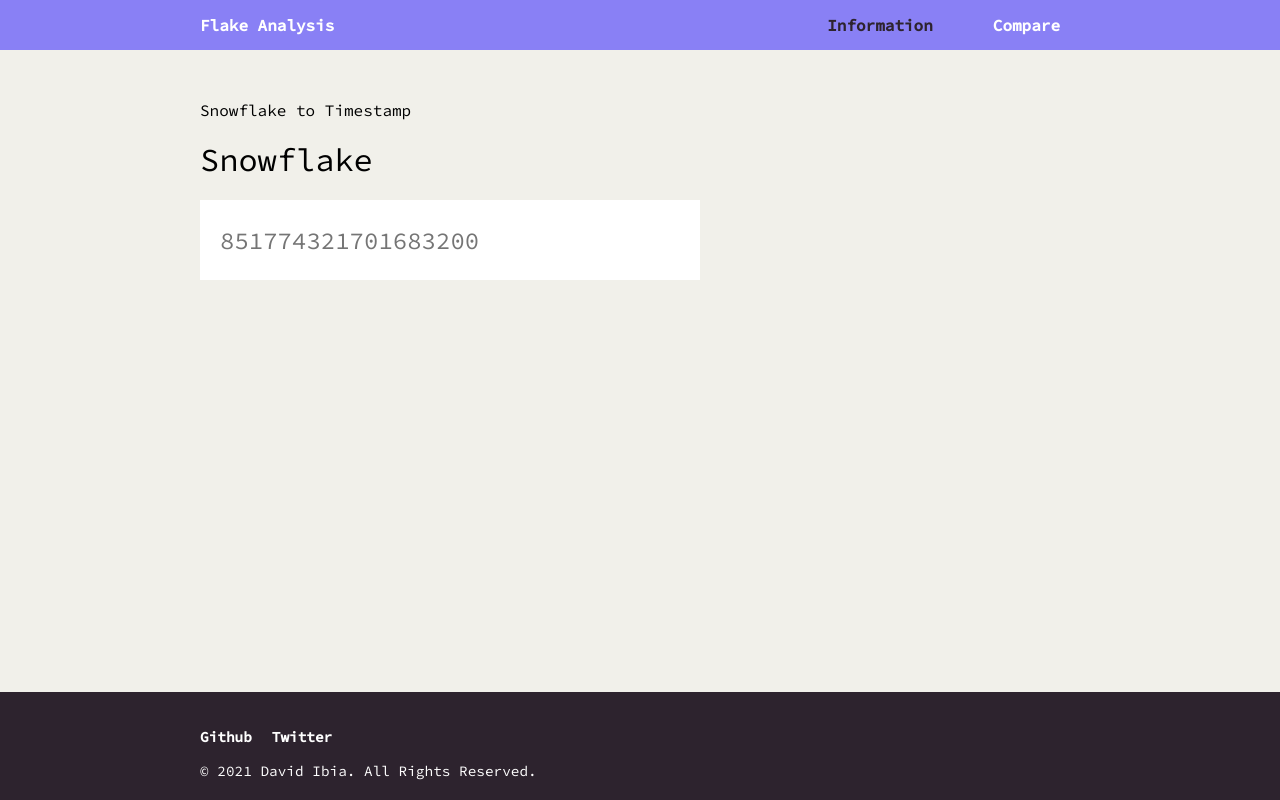
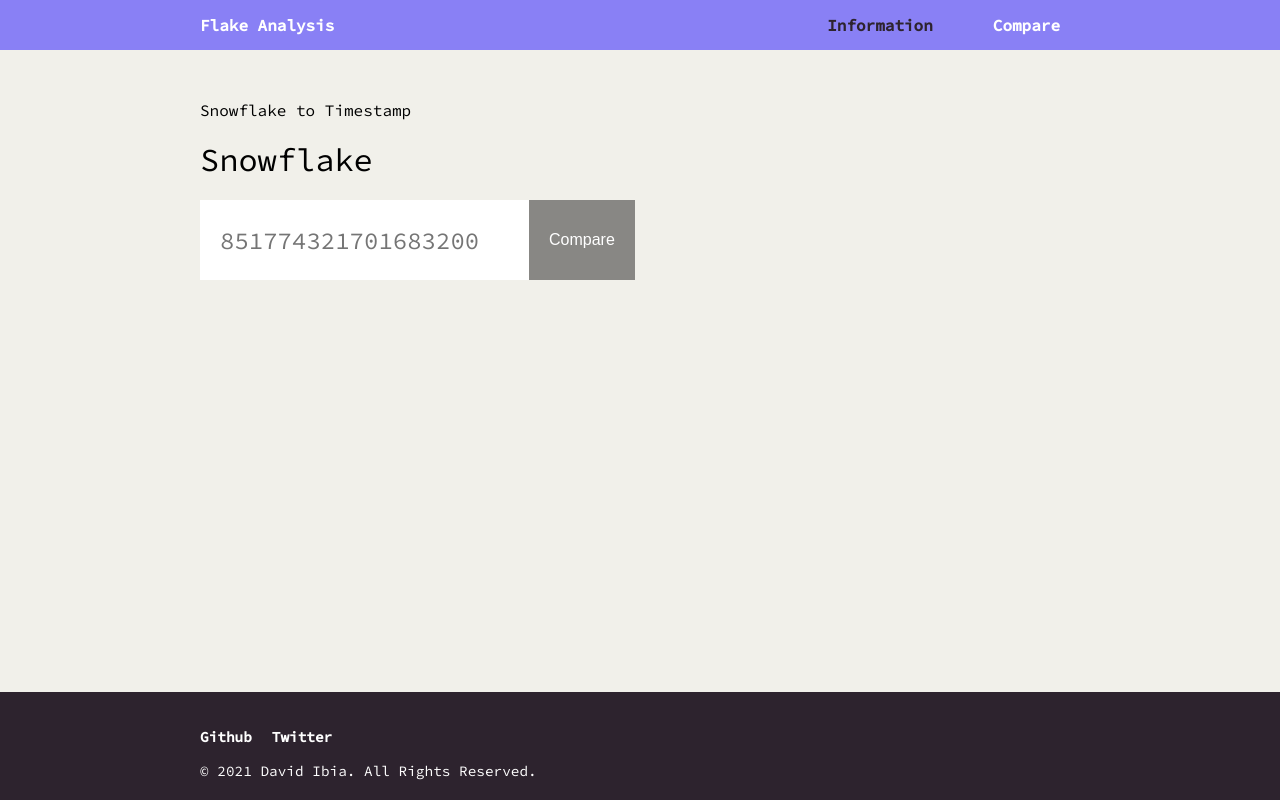
Before and after one commit to boxpositron/flake-analysis, a Vue app: page /#/info in a window 1280 px wide. Built offline with nearby package versions, Linux system fonts and the light colour scheme.

Commit message:
feat: added action button

```diff
--- a/src/components/elements/InputGroup.vue
+++ b/src/components/elements/InputGroup.vue
@@ -1,4 +1,5 @@
 <template>
+  <div class="input-container">
     <div :class="inputClass">
       <label>
         <slot></slot>
@@ -14,6 +15,17 @@
         {{ feedback }}
       </span>
     </div>
+    <div class="actions">
+      <button
+        class="event-button"
+        v-if="isButtonVisible"
+        :disabled="isButtonDisabled"
+        @click="triggerAction"
+      >
+        {{ buttonlabel }}
+      </button>
+    </div>
+  </div>
 </template>
 
 <script>
@@ -27,6 +39,10 @@
         default: ''
       },
       feedback: {
+        type: String,
+        default: ''
+      },
+      buttonlabel: {
         type: String,
         default: ''
       },
@@ -61,24 +77,43 @@
         set: (value) => emit('update:modelValue', value)
       })
 
-      const inputClass = computed({
-        get: () => ({
+      const inputClass = computed(() => ({
         'input-group': true,
         highlight: props.highlight,
         invalid: props.invalid
-        })
-      })
+      }))
+
+      const isButtonVisible = computed(
+        () => props.buttonlabel && props.buttonlabel.length
+      )
+
+      const isButtonDisabled = computed(
+        () => !props.modelValue || !props.modelValue.length
+      )
+
+      const triggerAction = () => emit('trigger', message.value)
 
       return {
         message,
-        inputClass
+        inputClass,
+        triggerAction,
+        isButtonVisible,
+        isButtonDisabled
       }
     }
   }
 </script>
 
 <style lang="scss" scoped>
+  div.input-container {
+    display: grid;
+    grid-template-areas: 'input actions';
+    grid-template-columns: max-content max-content;
+    grid-template-rows: auto;
+
     div.input-group {
+      grid-area: input;
+
       label {
         display: block;
         padding: 20px 0;
@@ -99,8 +134,8 @@
 
       input {
         height: 80px;
-      max-width: 460px;
-      width: 100%;
+
+        width: calc(100% - 40px);
         border: none;
         outline: none;
         font-size: 1.5rem;
@@ -123,4 +158,33 @@
         color: #212121;
       }
     }
+
+    div.actions {
+      grid-area: actions;
+
+      button.event-button {
+        margin-top: 80px;
+        display: inline-block;
+        vertical-align: middle;
+        color: #fff;
+        cursor: pointer;
+        outline: none;
+        border: none;
+        height: 80px;
+        padding: 0 20px;
+        font-size: 1rem;
+        background-color: rgba($color: #212121, $alpha: 0.8);
+        transition: background-color 200ms linear;
+
+        &:hover {
+          background-color: #212121;
+        }
+
+        &:disabled {
+          background-color: rgba($color: #212121, $alpha: 0.5);
+          cursor: default;
+        }
+      }
+    }
+  }
 </style>
```
Lines whose indentation alone changed are shown as unchanged.
